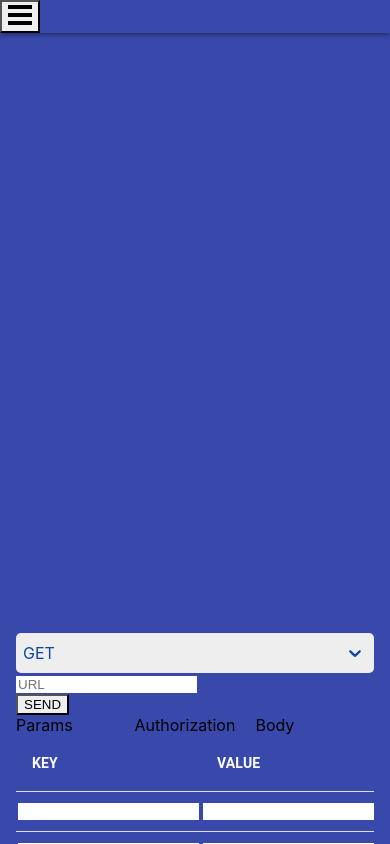
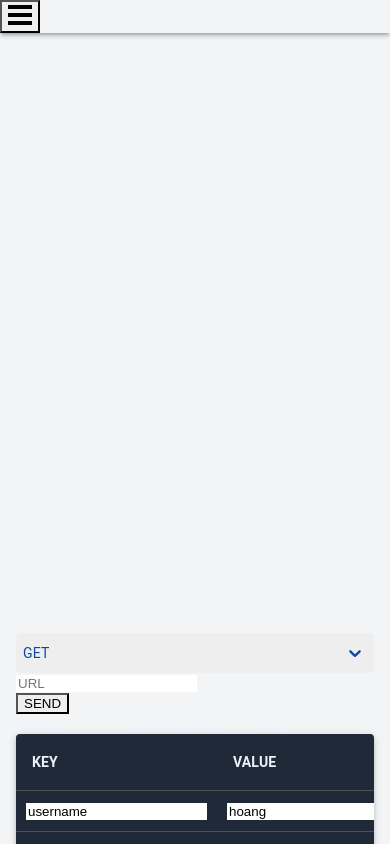
Before and after one commit to harrisonho99/my-site, a Next.js app: page /post-man in a window 390 px wide. Built offline with nearby package versions, Linux system fonts and the light colour scheme.

Commit message:
build add table

```diff
--- a/components/common/ToggleTheme/index.tsx
+++ b/components/common/ToggleTheme/index.tsx
@@ -1,10 +1,8 @@
 import { PureComponent, ChangeEvent } from 'react';
 import styles from '../../../styles/common/Switch.module.css';
 import { themePreference } from '../../../context/prefer-theme/schema/type';
-export default class ToggleTheme extends PureComponent<
-  any,
-  { check: boolean }
-> {
+import { withPreferTheme } from '../../../context/prefer-theme/withPreferTheme';
+class ToggleTheme extends PureComponent<any, { check: boolean }> {
   constructor(props: any) {
     super(props);
     this.state = { check: true };
@@ -18,12 +16,18 @@ export default class ToggleTheme extends PureComponent<
 
   toogleHTMLClass = () => {
     const htmlElement = document.querySelector('html');
+    const {
+      themeModeState: { dispatchChangeThemeSchema },
+    } = this.props;
+
     if (htmlElement && htmlElement.classList.contains(this.dark)) {
       htmlElement.classList.remove(this.dark);
       htmlElement.classList.add(this.light);
+      dispatchChangeThemeSchema(this.light);
     } else if (htmlElement) {
       htmlElement.classList.remove(this.light);
       htmlElement.classList.add(this.dark);
+      dispatchChangeThemeSchema(this.dark);
     }
   };
   render = () => {
@@ -55,3 +59,4 @@ export default class ToggleTheme extends PureComponent<
     }));
   };
 }
+export default withPreferTheme(ToggleTheme);
--- a/components/post-man/components/SearchBar/index.tsx
+++ b/components/post-man/components/SearchBar/index.tsx
@@ -2,14 +2,13 @@ import { PureComponent } from 'react';
 import MethodSelector from '../common/MethodSelector';
 import TextField from '../InputBase/TextField';
 import HighlightBtn from '../ButtonBase/HighlightBtn';
-import { useMediaQuery, Container, Paper } from '@material-ui/core';
+import { Container, Paper } from '@material-ui/core';
 
-class SearchBar extends PureComponent {
+export default class SearchBar extends PureComponent {
   render = () => {
-    const { matches } = this.props as any;
     return (
       <Container className='mt-20' maxWidth='md'>
-        <Paper elevation={0}>
+        <Paper elevation={0} style={{ backgroundColor: 'transparent' }}>
           <div className='flex flex-nowrap'>
             <MethodSelector />
             <div
@@ -27,8 +26,3 @@ class SearchBar extends PureComponent {
     );
   };
 }
-
-export default function Wrapper(props: any) {
-  const matches = useMediaQuery('(max-width:500px)');
-  return <SearchBar {...props} matches={matches} />;
-}
--- a/components/post-man/components/Table/index.tsx
+++ b/components/post-man/components/Table/index.tsx
@@ -6,8 +6,8 @@ import TableContainer from '@material-ui/core/TableContainer';
 import TableHead from '@material-ui/core/TableHead';
 import TableRow from '@material-ui/core/TableRow';
 import Paper from '@material-ui/core/Paper';
-import 'tailwindcss/tailwind.css';
 import { indigo } from '@material-ui/core/colors';
+import styles from '../../../../styles/post-man/Table.module.css';
 
 const useStyles = makeStyles({
   table: {
@@ -15,55 +15,41 @@ const useStyles = makeStyles({
     color: indigo[900],
   },
   cell: {
-    padding: '2px !important',
+    padding: '10px !important',
     height: 40,
   },
 });
 
-function createData(
-  name: string,
-  calories: number,
-  fat: number,
-  carbs: number,
-  protein: number
-) {
-  return { name, calories, fat, carbs, protein };
+function createData(key: string, value: string, description?: string) {
+  return { key, value, description };
 }
 
-const rows = [
-  createData('Frozen yoghurt', 159, 6.0, 24, 4.0),
-  createData('Ice cream sandwich', 237, 9.0, 37, 4.3),
-  createData('Eclair', 262, 16.0, 24, 6.0),
-  createData('Cupcake', 305, 3.7, 67, 4.3),
-  createData('Gingerbread', 356, 16.0, 49, 3.9),
-];
+const rows = [createData('username', 'hoang'), createData('password', '1234')];
 
 export default function CustomTable() {
   const classes = useStyles();
 
   return (
-    <TableContainer component={Paper} elevation={0}>
+    <TableContainer component={Paper} elevation={3}>
       <Table
-        className={`${classes.table} bg-gray-200 bg-opacity-100 dark:bg-gray-700 `}
+        className={`${classes.table}`}
+        id={styles['table-root']}
         aria-label='simple table'
       >
         <TableHead>
           <TableRow>
-            <TableCell
-              className='text-gray-900'
-              style={{ fontWeight: 600, fontSize: 14 }}
-            >
+            <TableCell className='' style={{ fontWeight: 600, fontSize: 14 }}>
               KEY
             </TableCell>
             <TableCell
-              className='text-gray-900'
+              className=''
               align='left'
               style={{ fontWeight: 600, fontSize: 14 }}
             >
               VALUE
             </TableCell>
             <TableCell
-              className='text-gray-900'
+              className=''
               align='left'
               style={{ fontWeight: 600, fontSize: 14 }}
             >
@@ -71,9 +57,9 @@ export default function CustomTable() {
             </TableCell>
           </TableRow>
         </TableHead>
-        <TableBody className='text-indigo-600 '>
+        <TableBody className=' '>
           {rows.map((row) => (
-            <TableRow key={row.name}>
+            <TableRow key={row.key}>
               <TableCell
                 component='th'
                 scope='row'
@@ -81,19 +67,22 @@ export default function CustomTable() {
               >
                 <input
                   type='text'
-                  className='rounded-sm w-32 h-full bg-transparent border border-gray-100'
+                  className='rounded-sm w-24 h-full bg-transparent'
+                  defaultValue={row.key}
                 />
               </TableCell>
               <TableCell align='left' className={`${classes.cell}`}>
                 <input
                   type='text'
-                  className='rounded-sm w-32 h-full bg-transparent border border-gray-100'
+                  className='rounded-sm w-full h-full bg-transparent'
+                  defaultValue={row.value}
                 />
               </TableCell>
               <TableCell align='left' className={`${classes.cell}`}>
                 <input
                   type='text'
-                  className='rounded-sm h-full w-full transparent bg-transparent border border-gray-100'
+                  className='rounded-sm h-full w-full bg-transparent'
+                  defaultValue={row.description}
                 />
               </TableCell>
             </TableRow>
--- a/components/post-man/components/common/RequestMenu.tsx
+++ b/components/post-man/components/common/RequestMenu.tsx
@@ -13,8 +13,9 @@ export default function RequestMenu() {
   const onMenuClick = (v: string) => {
     setCurrentMenuShow(() => v);
   };
+
   return (
-    <div className='w-full'>
+    <div className='w-full h-12'>
       <Swiper
         spaceBetween={20}
         slidesPerView={3}
@@ -25,7 +26,7 @@ export default function RequestMenu() {
             <div
               className={`text-gray-700 dark:text-gray-100 text-center text-lg font-semibold border-transparent transform transition-all duration-200 ${
                 currentMenuShow === item.value
-                  ? 'text-yellow-600 dark:text-indigo-400 border-b-2 dark:border-indigo-400 border-yellow-600'
+                  ? 'text-blue-800 dark:text-blue-100 border-blue-400  border-b-2'
                   : ''
               }`}
               onClick={() => {
--- a/context/prefer-theme/PreferTheme.ts
+++ b/context/prefer-theme/PreferTheme.ts
@@ -1,14 +1,24 @@
-import type { ThemeSchema, themePreference } from './schema/type';
+import type { ThemeSchema, themePreference, subscriber } from './schema/type';
 class PreferTheme implements ThemeSchema {
   public theme: themePreference;
+  public subscribers: subscriber[] = [];
   constructor(defaultTheme: themePreference) {
     this.theme = defaultTheme;
   }
   dispatchChangeThemeSchema = (theme: themePreference) => {
     this.theme = theme;
+    this.subscribers.forEach((subs) => {
+      subs(this.theme);
+    });
   };
   onDispatchChangeTheme = (cb: (theme: themePreference) => void) => {
     cb(this.theme);
+  };
+  subscribe = (subscriber: subscriber) => {
+    this.subscribers.push(subscriber);
+    return () => {
+      this.subscribers = this.subscribers.filter((s) => s !== subscriber);
+    };
   };
 }
 
--- a/context/prefer-theme/schema/type.ts
+++ b/context/prefer-theme/schema/type.ts
@@ -1,10 +1,13 @@
 import { ReactElement } from 'react';
+
 type themePreference = 'dark' | 'light';
-
+type subscriber = (theme: themePreference) => void;
 interface ThemeSchema {
   theme: themePreference;
+  subscribers: subscriber[];
   dispatchChangeThemeSchema: (theme: themePreference) => void;
   onDispatchChangeTheme: (cb: (theme: themePreference) => void) => void;
+  subscribe: (subscriber: subscriber) => () => void;
 }
 interface PreferThemeProviderProps {
   children: ReactElement;
@@ -19,4 +22,5 @@ export type {
   PreferThemeProviderProps,
   PreferThemeProviderState,
   themePreference,
+  subscriber,
 };
--- /dev/null
+++ b/hooks/useMUIConfigureTheme.ts
@@ -0,0 +1,46 @@
+import { createMuiTheme } from '@material-ui/core/styles';
+import { useMemo, useState, useEffect } from 'react';
+import { subscriber } from '../context/prefer-theme/schema/type';
+type ThemeMode = 'light' | 'dark';
+export function useMUIConfigureTheme(
+  themeMode: ThemeMode = 'dark',
+  subscribe: any
+) {
+  const [mode, setMode] = useState<ThemeMode>(themeMode);
+  useEffect(() => {
+    const toggleMUItheme = (theme: ThemeMode) => {
+      setMode(theme);
+    };
+    const unSubscribeTheme = subscribe(toggleMUItheme);
+
+    return unSubscribeTheme;
+    // eslint-disable-next-line react-hooks/exhaustive-deps
+  }, []);
+  const theme = useMemo(
+    () =>
+      createMuiTheme({
+        palette: {
+          type: 'dark',
+          text: {
+            primary: mode === 'light' ? '#312E81' : '#EEF2FF',
+            secondary: mode === 'light' ? '#FBBF24' : '#EEF2FF',
+          },
+          primary: {
+            main: mode === 'light' ? '#312E81' : '#EEF2FF',
+          },
+          secondary: {
+            main: mode === 'light' ? '#D97706' : '#FFFBEB',
+          },
+          error: {
+            main: '#DC2626',
+          },
+          background: {
+            default: '#F3F4F6',
+            paper: mode === 'light' ? '#F3F4F6' : '#1F2937',
+          },
+        },
+      }),
+    [mode]
+  );
+  return theme;
+}
--- a/pages/_app.tsx
+++ b/pages/_app.tsx
@@ -3,17 +3,23 @@ import '../styles/globals.css';
 import Layout from '../components/common/Layout';
 import Nav from '../components/common/Head/Nav';
 import { ThemeProvider } from '@material-ui/core';
-import { useMUIConfigureTheme } from '../utils/useMUIConfigureTheme';
+import { useMUIConfigureTheme } from '../hooks/useMUIConfigureTheme';
 import type { AppProps } from 'next/app';
 import { ThemeState } from '../context/prefer-theme/PreferTheme';
 import PreferThemeProvider from '../context/prefer-theme/PreferThemeProvider';
+import CssBaseline from '@material-ui/core/CssBaseline';
+import { useEffect } from 'react';
 
 function MyApp({ Component, pageProps }: AppProps) {
-  const MUITheme = useMUIConfigureTheme();
+  useEffect(() => {
+    (window as any).theme = ThemeState;
+  }, []);
+  const MUITheme = useMUIConfigureTheme('dark', ThemeState.subscribe);
   return (
     <>
       <PreferThemeProvider value={ThemeState}>
         <ThemeProvider theme={MUITheme}>
+          <CssBaseline />
           <Nav />
           <Layout>
             <Component {...pageProps} />
--- a/styles/globals.css
+++ b/styles/globals.css
@@ -13,6 +13,29 @@ body {
     Ubuntu, Cantarell, Fira Sans, Droid Sans, Helvetica Neue, sans-serif;
   background-color: #3949ab;
 }
+
+::-webkit-scrollbar {
+  width: 10px;
+  height: 8px;
+}
+
+::-webkit-scrollbar-thumb {
+  height: 3px;
+  background-clip: padding-box;
+  background-color: rgba(0, 0, 0, 0.3);
+  -webkit-border-radius: 7px;
+  border-radius: 10px;
+}
+
+::-webkit-scrollbar-button {
+  width: 2px;
+  height: 2px;
+}
+
+::-webkit-scrollbar-corner {
+  background-color: rgba(50, 50, 50, 0.5);
+}
+
 body {
   position: relative;
 }
--- /dev/null
+++ b/styles/post-man/Table.module.css
@@ -0,0 +1,3 @@
+#table-root input:focus {
+  border: none;
+}
--- a/utils/useMUIConfigureTheme.ts
+++ /dev/null
@@ -1,11 +0,0 @@
-import { useTheme } from '@material-ui/core';
-export function useMUIConfigureTheme() {
-  const theme = useTheme();
-  theme.palette.primary.main = '#ffa733';
-  theme.palette.primary.dark = '#ffa733';
-  theme.palette.primary.light = '#ffa733';
-  theme.palette.text.primary = 'white';
-  theme.palette.background.default = 'transparent';
-  theme.palette.background.paper = 'transparent';
-  return theme;
-}
```
Also changed, not shown: 1 other file (tests, documents, lock files or other folders).
